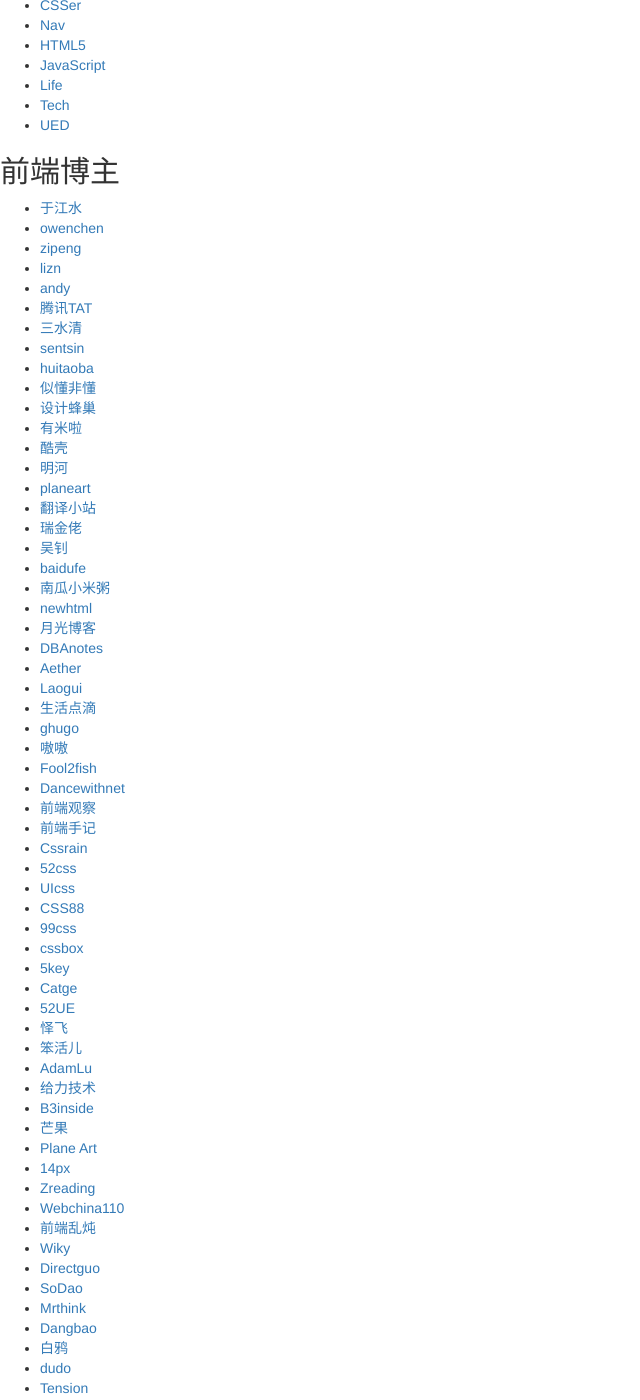
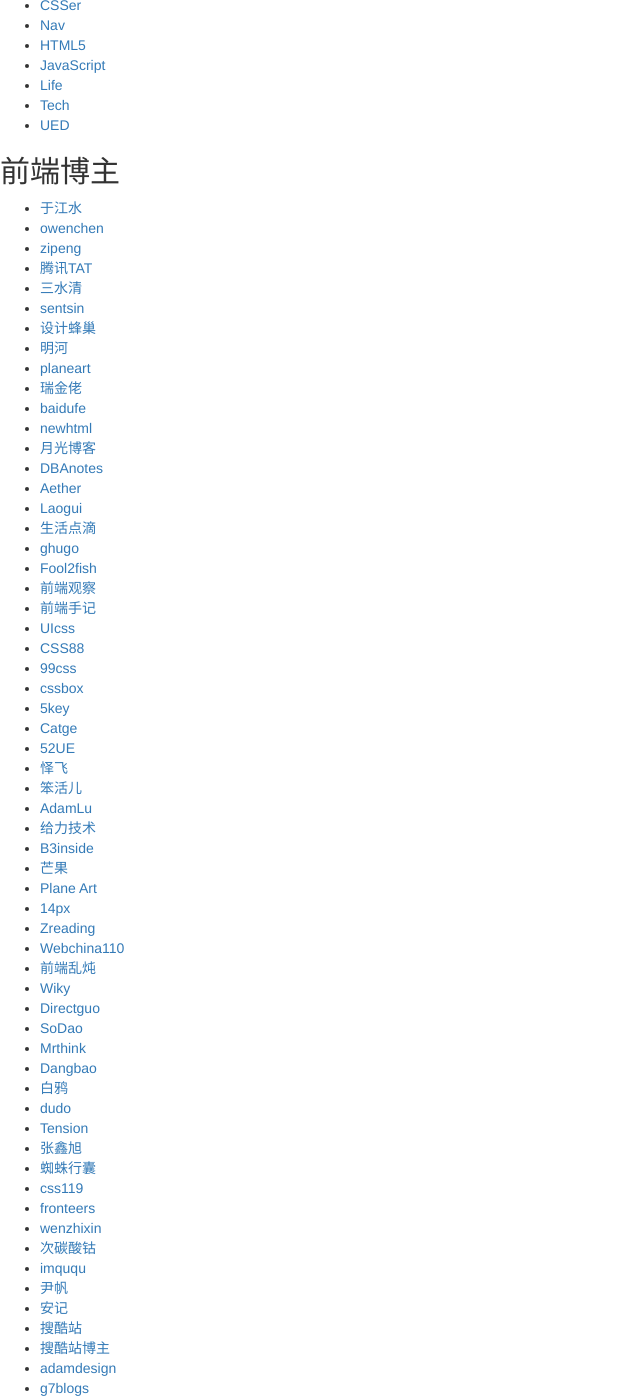
Before and after one commit to wkylin/wkylin.github.com, a Jekyll site: the page built from csserlink.html, in a window 1280 px wide and 1400 px high, scrolled down 777 px. Shown: the whole window, without its empty margins (0-640 px from the left). Built offline with Jekyll 4.4.1, drawn with Linux system fonts in a browser that asks for light colours; nearby versions of some CDN libraries; library files that are not in the unit come from our copies; comment, search, counter and statistics services are not loaded.

Commit message:
delete some

```diff
--- a/csserlink.html
+++ b/csserlink.html
@@ -10,23 +10,14 @@
     <li class="ui-list-item"><a href="http://yujiangshui.com/" target="_blank">于江水</a></li>
     <li class="ui-list-item"><a href="http://owenchen.duapp.com/" target="_blank">owenchen</a></li>
     <li class="ui-list-item"><a href="http://www.zipeng.info/" target="_blank">zipeng</a></li>
-    <li class="ui-list-item"><a href="http://www.lizn.net/" target="_blank">lizn</a></li>
-    <li class="ui-list-item"><a href="http://andy.yoyopan.net/" target="_blank">andy</a></li>
     <li class="ui-list-item"><a href="http://www.alloyteam.com/" target="_blank">腾讯TAT</a></li>
     <li class="ui-list-item"><a href="http://js8.in/" target="_blank">三水清</a></li>
     <li class="ui-list-item"><a href="http://sentsin.com/" target="_blank">sentsin</a></li>
-    <li class="ui-list-item"><a href="http://www.huitaoba.com/blog/" target="_blank">huitaoba</a></li>
-    <li class="ui-list-item"><a href="http://www.haw86.com/index.html" target="_blank">似懂非懂</a></li>
     <li class="ui-list-item"><a href="http://www.hujuntao.com/" target="_blank">设计蜂巢</a></li>
-    <li class="ui-list-item"><a href="http://blog.youmila.com/" target="_blank">有米啦</a></li>
-    <li class="ui-list-item"><a href="http://coolshell.cn/" target="_blank">酷壳</a></li>
     <li class="ui-list-item"><a href="http://www.36ria.com" target="_blank">明河</a></li>
     <li class="ui-list-item"><a href="http://www.planeart.cn/blog/" target="_blank">planeart</a></li>
-    <li class="ui-list-item"><a href="http://www.trans4fun.org/" target="_blank">翻译小站</a></li>
     <li class="ui-list-item"><a href="http://www.rjboy.cn/" target="_blank">瑞金佬</a></li>
-    <li class="ui-list-item"><a href="http://www.neoease.com/" target="_blank">吴钊</a></li>
     <li class="ui-list-item"><a href="http://www.baidufe.com/" target="_blank">baidufe</a></li>
-    <li class="ui-list-item"><a href="http://www.etosun.com/" target="_blank">南瓜小米粥</a></li>
     <li class="ui-list-item"><a href="http://newhtml.net/" target="_blank">newhtml</a></li>
     <li class="ui-list-item"><a href="http://www.williamlong.info/" target="_blank">月光博客</a></li>
     <li class="ui-list-item"><a href="http://www.dbanotes.net" target="_blank">DBAnotes</a></li>
@@ -34,13 +25,9 @@
     <li class="ui-list-item"><a href="http://www.laogui.com/" target="_blank">Laogui</a></li>
     <li class="ui-list-item"><a href="http://www.storyday.com/" target="_blank">生活点滴</a></li>
     <li class="ui-list-item"><a href="http://www.ghugo.com/" target="_blank">ghugo</a></li>
-    <li class="ui-list-item"><a href="http://www.aoao.org.cn" target="_blank">嗷嗷</a></li>
     <li class="ui-list-item"><a href="http://www.fool2fish.cn/" target="_blank">Fool2fish</a></li>
-    <li class="ui-list-item"><a href="http://dancewithnet.com/" target="_blank">Dancewithnet</a></li>
     <li class="ui-list-item"><a href="http://www.qianduan.net/" target="_blank">前端观察</a></li>
     <li class="ui-list-item"><a href="http://www.cssha.com/" target="_blank">前端手记</a></li>
-    <li class="ui-list-item"><a href="http://www.cssrain.cn/" target="_blank">Cssrain</a></li>
-    <li class="ui-list-item"><a href="http://www.52css.com/" target="_blank">52css</a></li>
     <li class="ui-list-item"><a href="http://uicss.cn/" target="_blank">UIcss</a></li>
     <li class="ui-list-item"><a href="http://www.css88.com" target="_blank">CSS88</a></li>
     <li class="ui-list-item"><a href="http://www.99css.com/" target="_blank">99css</a></li>
```
